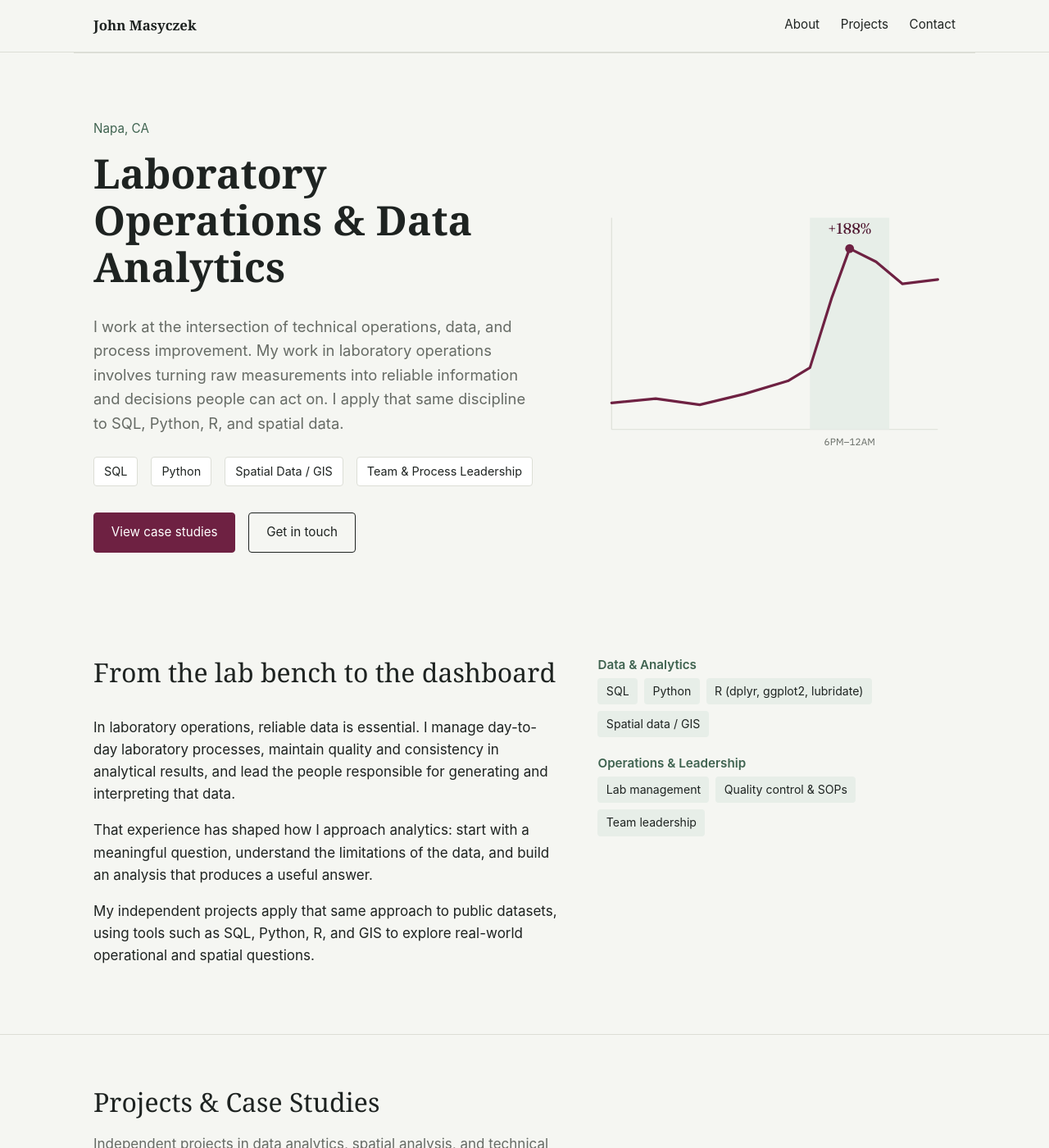
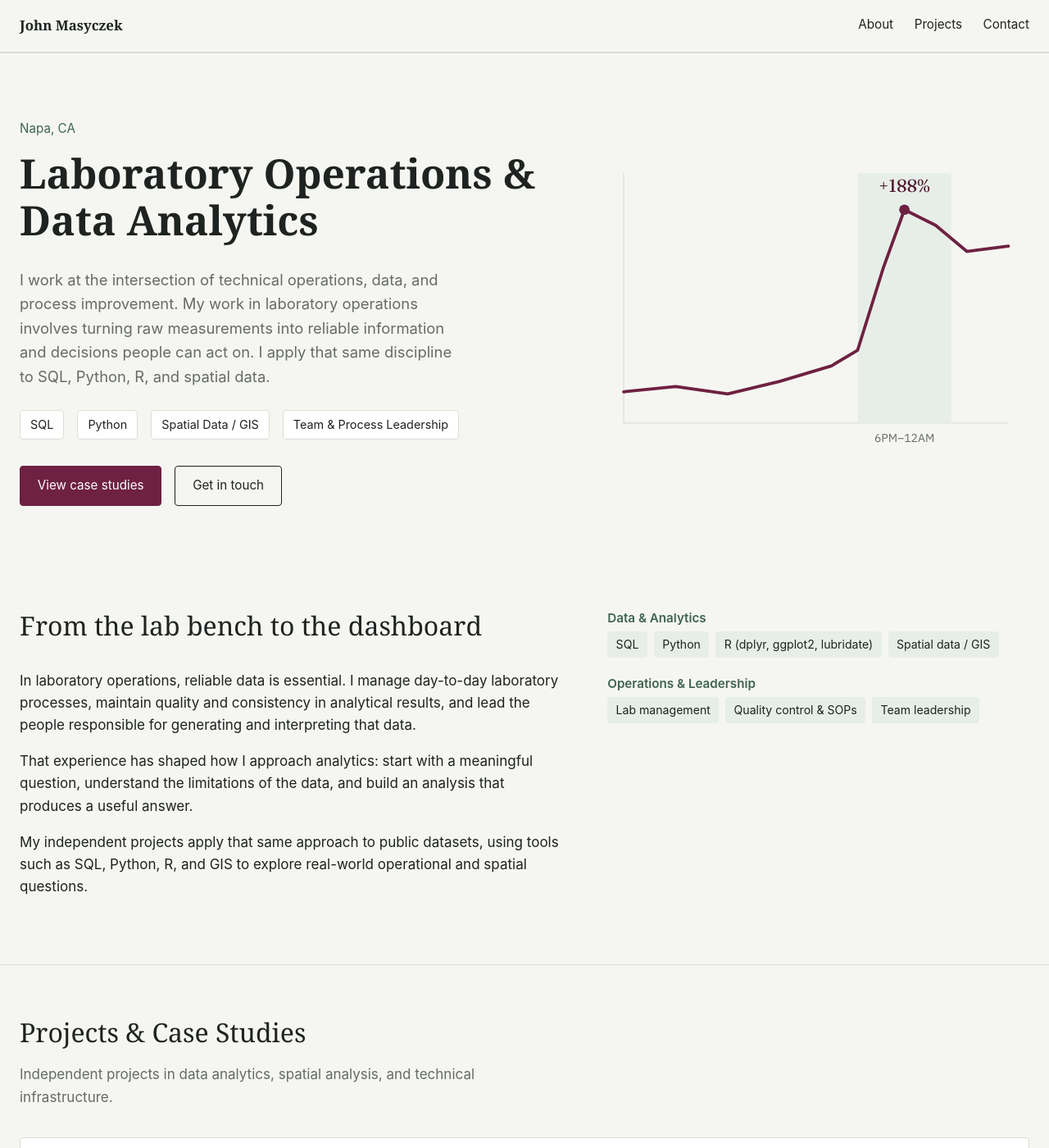
Before and after one commit to Masyczek/portfolio, a Jekyll site: the page built from index.md, in a window 1280 px wide and 1400 px high. Shown: the whole window at 82% size. Built offline with Jekyll 4.4.1, drawn with Linux system fonts in a browser that asks for light colours.

Commit message:
Update main.css

```diff
--- a/assets/css/main.css
+++ b/assets/css/main.css
@@ -14,7 +14,7 @@
   --font-display: 'Playfair Display', Georgia, serif;
   --font-body: 'Inter', -apple-system, BlinkMacSystemFont, 'Segoe UI', sans-serif;
 
-  --max: 1100px;
+  --max: 1400px;
   --gap: 1.5rem;
   --radius: 4px;
 }
```
